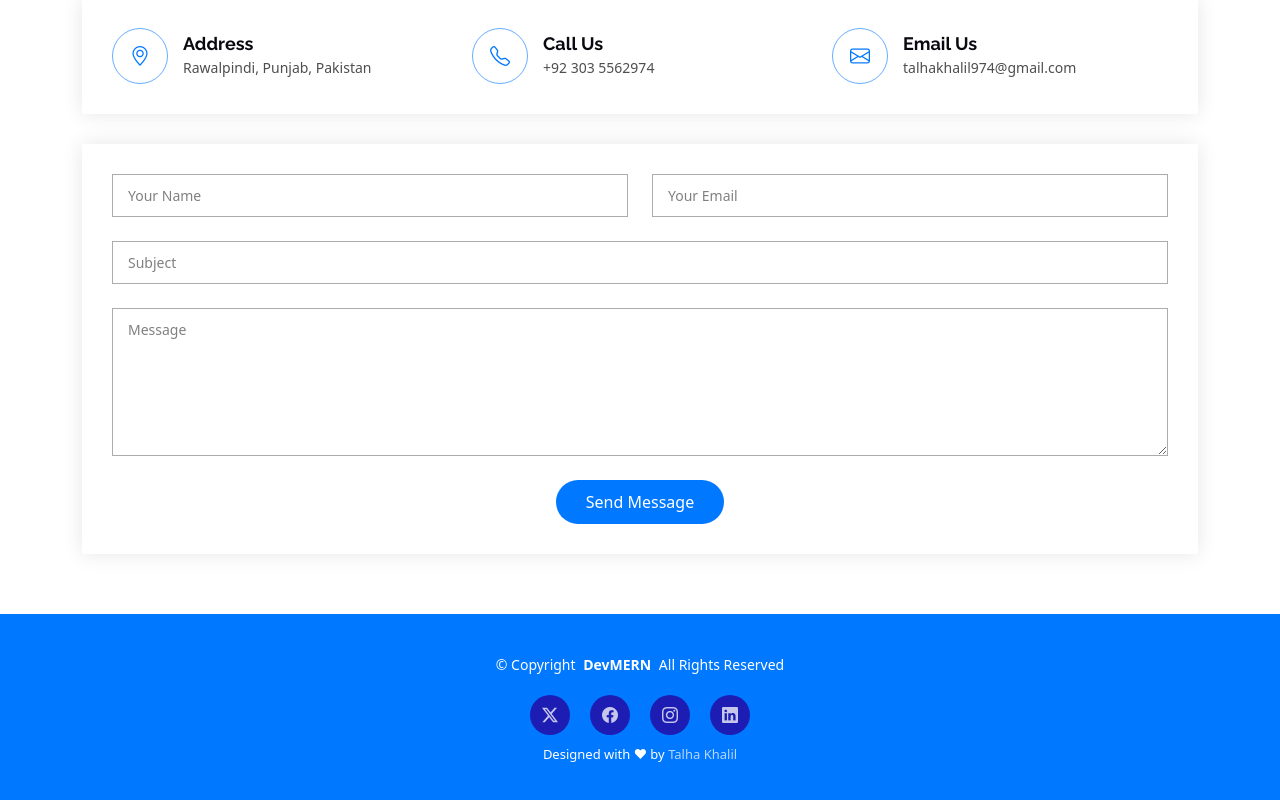
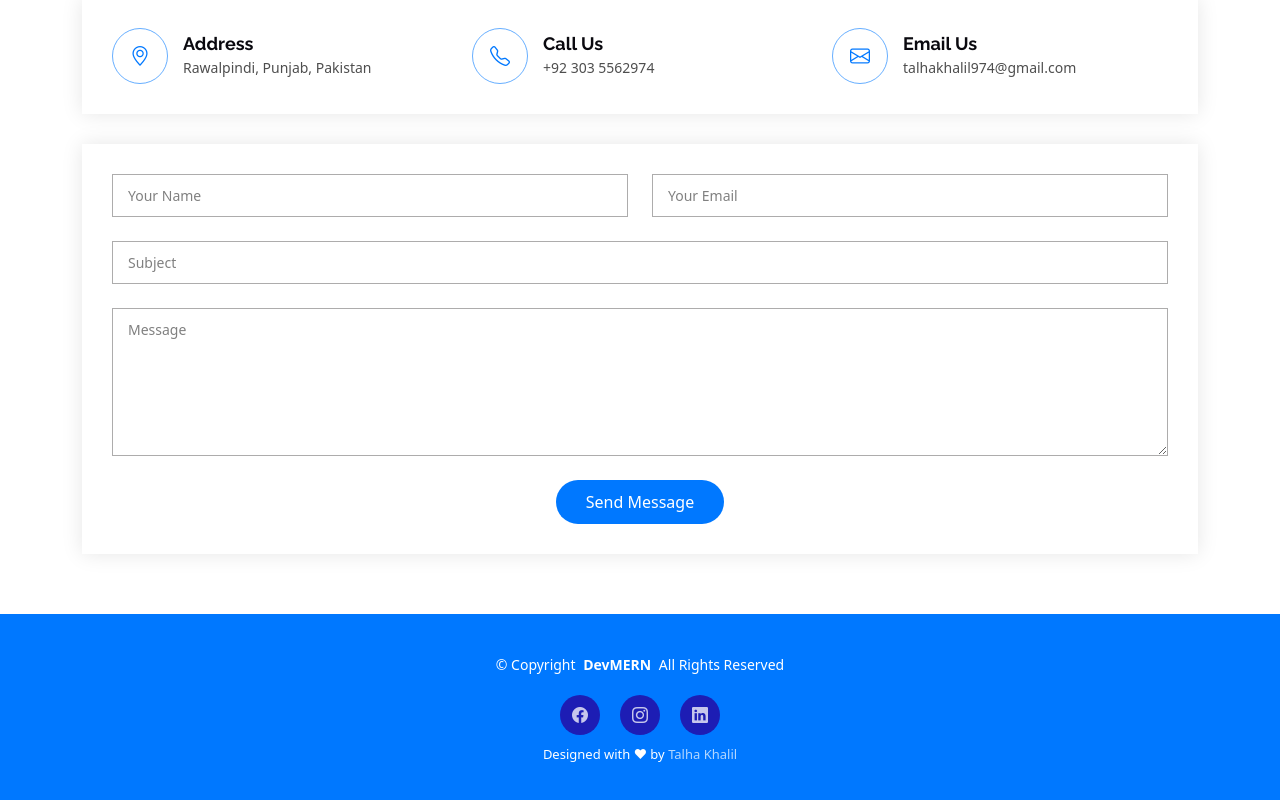
Before and after one commit to TalhaKhalilMERN/talha-portfolio, a React (Create React App) app: page / in a window 1280 px wide. Shown: the part 4838-5638 px from the top of the page. Built offline with nearby package versions, Linux system fonts and the light colour scheme.

Commit message:
Updated Social Links

```diff
--- a/src/components/Footer.js
+++ b/src/components/Footer.js
@@ -12,10 +12,10 @@ function Footer() {
           <p>© <span>Copyright</span> <strong className="px-1 sitename">DevMERN</strong> <span>All Rights Reserved</span></p>
         </div>
         <div className={`${styles['social-links']} d-flex justify-content-center`}>
-          <a href=""><i className="bi bi-twitter-x"></i></a>
-          <a href=""><i className="bi bi-facebook"></i></a>
-          <a href=""><i className="bi bi-instagram"></i></a>
-          <a href=""><i className="bi bi-linkedin"></i></a>
+               <a href="https://www.facebook.com/share/sRoQaog92N8CyCPq/?mibextid=qi2Omg" target="_blank"><i className="bi bi-facebook"></i></a>
+               <a href="https://www.instagram.com/talhakhalil68?igsh=eDNsbm9wMmE3cmt2" target="_blank"><i className="bi bi-instagram"></i></a>
+               <a href="https://www.linkedin.com/in/talha-khalil-9415b02a4?utm_source=share&utm_campaign=share_via&utm_content=profile&utm_medium=android_app" target="_blank"><i className="bi bi-linkedin"></i></a>
+
         </div>
         <div className={styles.credits}>
           Designed with &#10084; by <a href="https://bootstrapmade.com/">Talha Khalil</a>
```
